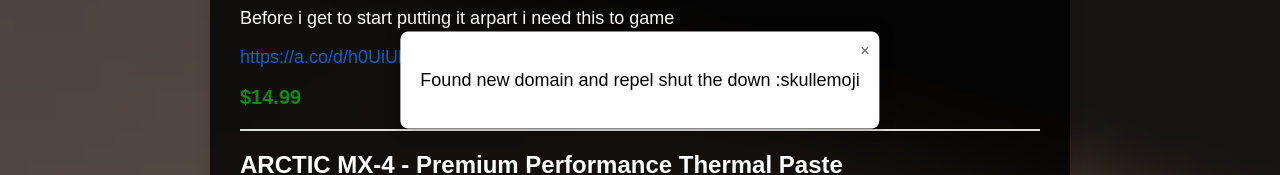
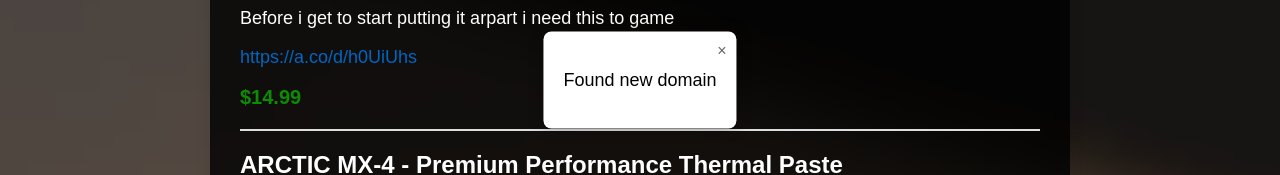
Before and after one commit to notfakergamer/notfakergamer.github.io, a plain HTML site: page index.html in a window 1280 px wide. Shown: the part 320-495 px from the top of the page. Drawn offline with Linux system fonts and the light colour scheme.

Commit message:
Update index.html

```diff
--- a/index.html
+++ b/index.html
@@ -214,7 +214,7 @@
   <div id="popup" class="popup">
     <div class="popup-content">
       <span class="popup-close" onclick="closePopup()">&times;</span>
-      <p>Found new domain and repel shut the down :skullemoji</p>
+      <p>Found new domain</p>
     </div>
   </div>
   <!-- Scrap stuff -->
```
